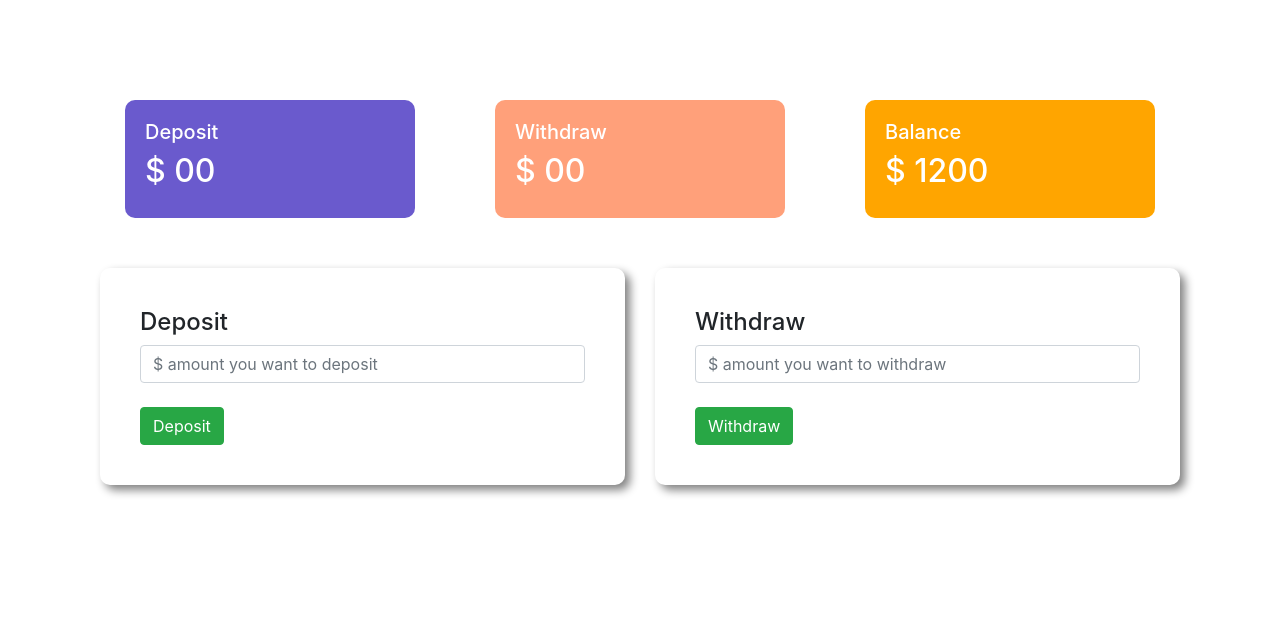
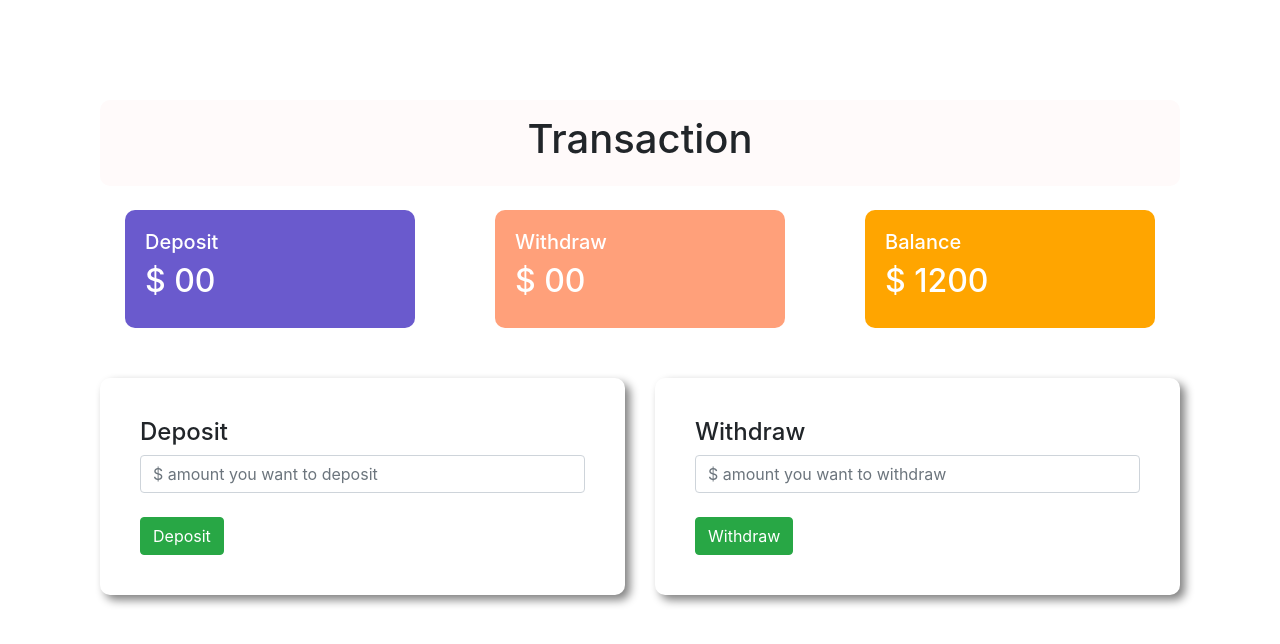
Before and after one commit to morshed123/expected-bank, a plain HTML site: page index.html in a window 1280 px wide. Both pictures are taken after a click on the button "Enter". Drawn offline with nearby package versions, Linux system fonts and the light colour scheme.

Commit message:
added to heading of transaction

```diff
--- a/index.html
+++ b/index.html
@@ -27,8 +27,10 @@
     </div>
 
     <div id="transaction-area">
-        <!-- <h1>Transaction Area</h1> -->
-
+        <div id="trans-area">
+            <h1 class="text-center">Transaction</h1>
+        </div>
+        <br>
         <!-- Emmet/shortcut:  .row>.col-md-4*3>h5+h2 -->
         <div class="row">
             <div class="col-md-4">
--- a/style.css
+++ b/style.css
@@ -1,7 +1,11 @@
 body{
    padding: 100px;
 }
-
+#trans-area{
+   padding: 15px;
+   border-radius: 10px;
+   background-color: snow;
+}
 .submit-area{
    /* display:none; */
    margin-top: 50px;
```
